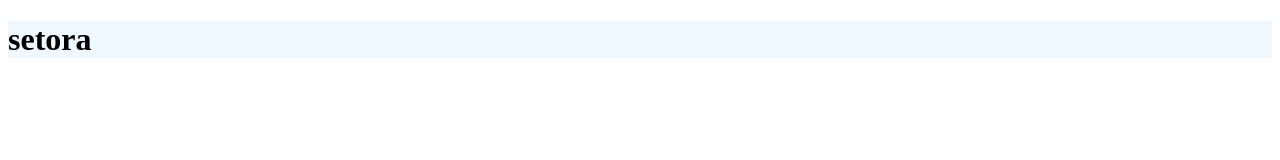
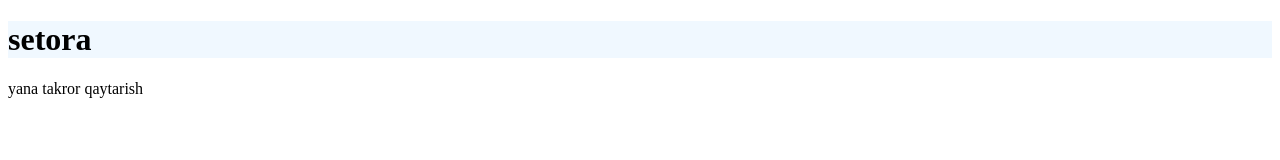
Before and after one commit to ilhomjonovasetora0708/setor, a plain HTML site: page index.html in a window 1280 px wide. Drawn offline with Linux system fonts and the light colour scheme.

Commit message:
p qoshdim

```diff
--- a/index.html
+++ b/index.html
@@ -8,5 +8,6 @@
 </head>
 <body>
     <h1>setora</h1>
+    <p>yana takror qaytarish</p>
 </body>
 </html>
```
